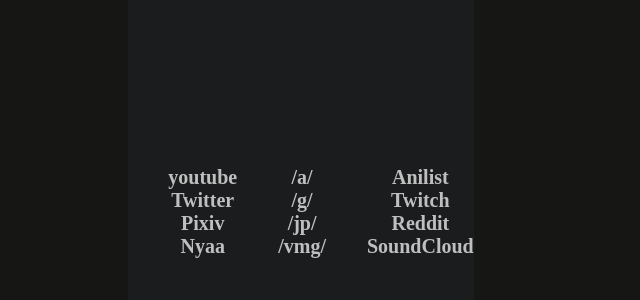
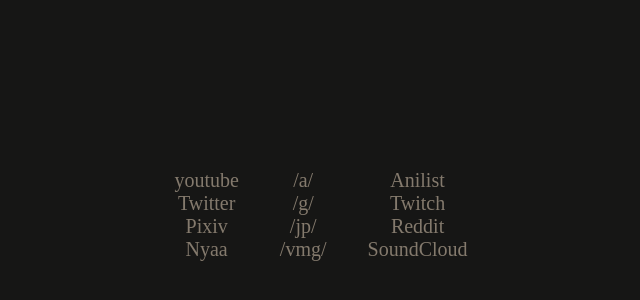
Before and after one commit to LeoMastaa/LeDot, a plain HTML site: page homepage/index_copy.html in a window 1280 px wide. Shown: the part 188-488 px from the top of the page, without its empty margins (339-979 px from the left). Drawn offline with Linux system fonts and the light colour scheme.

Commit message:
Update index_copy.html

```diff
--- a/homepage/index_copy.html
+++ b/homepage/index_copy.html
@@ -11,9 +11,8 @@
 
 	@font-face
 {
-    font-family: "Iosevka orw";
-    font-family: "Noto Sans JP";
-    font-size: 20px !important
+    font-family:  cascadia code;
+    font-size: 20px;
 }
 
 html, body {
@@ -26,26 +25,29 @@ html {
 
     display: table;
     margin: auto;
-    background: #161615 !important;
 
 }
 
 body {
 
-    font-family: "mononoki";
+    font-family: cascadia code;
     font-size: 20px !important;
-    font-weight: bold;
-    background-color: #1a1c1d;
-    display:table-cell ;
+    font-weight: normal;
+    background-color: #161615;
+    display: table-cell;
     vertical-align: middle;
+
+}
+
 }
 
 nav {
 
-    color: #EBEAE9;
-    font-size: 20px;
+    color: #BFBFBF;
+    font-size: 15px;
     text-align: center;
     display: inline-block;
+
 }
 
 ul {
@@ -59,6 +61,7 @@ ul {
     transition: all 0.8s;
     cursor: default;
     list-style-type: none;
+
 }
 
 ul:last-of-type {
@@ -66,17 +69,17 @@ ul:last-of-type {
 }
 
 ul[class=green]:hover {
-	color: white;
+	color: #EBEAE9;
 }
 
 ul[class=blue]:hover {
-	color: white;
+	color: #EBEAE9;
 }
 ul[class=red]:hover {
-	color: white;
+	color: #EBEAE9;
 }
 ul[class=yellow]:hover {
-	color: white;
+	color: #EBEAE9;
 }
 
 ul > li:first-of-type{
@@ -86,27 +89,27 @@ ul > li:first-of-type{
 
 ul > li > a {
 	text-decoration:none;
-	color: #BFBFBF;
-	transition: all 0.8s;
+	color: #847a6d;
+	transition: all 0.2s;
 }
 
 ul[class=green] > li > a:hover {
-	color: white;
+	color: #EBEAE9;
 	transition: all 0.2s;
 }
 
 ul[class=blue] > li > a:hover {
-	color: white;
+	color: #EBEAE9;
 	transition: all 0.2s;
 }
 
 ul[class=red] > li > a:hover {
-	color: white;
+	color: #EBEAE9;
 	transition: all 0.2s;
 }
 
 ul[class=yellow] > li > a:hover {
-	color: white;
+	color: #EBEAE9;
 	transition: all 0.2s;
 }
 
@@ -115,6 +118,7 @@ p {
 	padding : 10px;
 	color: #FFFFFF;
 }
+
 
 	</style>
 
```
